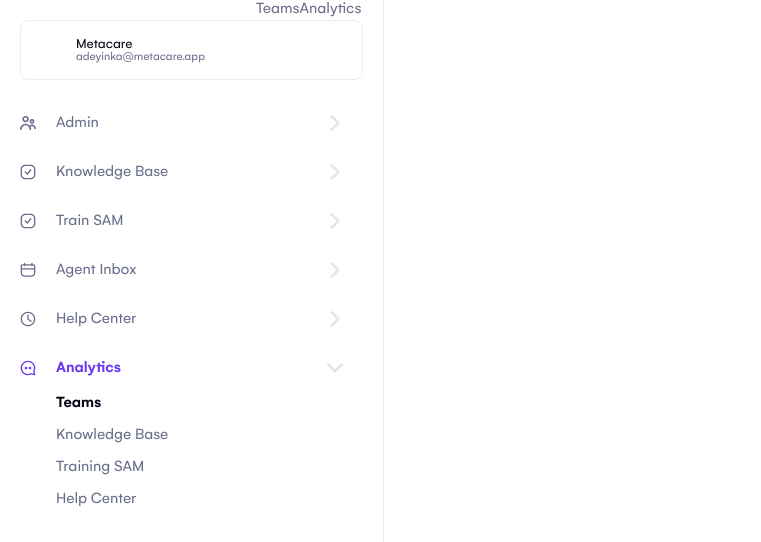
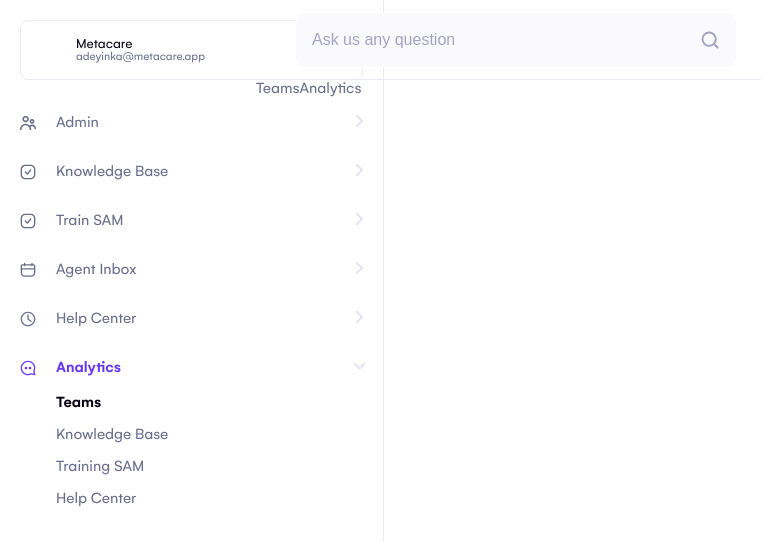
Before and after one commit to justsolomon/analytics-dashboard, a React (Create React App) app: page / in a window 1280 px wide. Shown: the top 542 px of the page, without its empty margins (0-761 px from the left). Built offline with nearby package versions, Linux system fonts and the light colour scheme.

Commit message:
Implement Input component

```diff
--- a/src/components/global/Header/header.module.scss
+++ b/src/components/global/Header/header.module.scss
@@ -0,0 +1,31 @@
+@import 'styles/variables';
+@import 'styles/mixins';
+
+.header {
+  @include layout-main();
+  @include flex-center();
+
+  height: 80px;
+  padding: 0 40px;
+  border-bottom: 1px solid $border-color;
+
+  &__input {
+    input {
+      height: 54px;
+      width: 440px;
+      border: none;
+      border-radius: $border-radius--lg;
+      background-color: $header-input-bg;
+    }
+
+    span {
+      top: 17px;
+      color: $secondary-color;
+
+      svg {
+        height: 20px;
+        width: 20px;
+      }
+    }
+  }
+}
--- a/src/components/global/Header/index.tsx
+++ b/src/components/global/Header/index.tsx
@@ -1,7 +1,17 @@
+import Input from '../Input';
+import { ReactComponent as SearchIcon } from 'assets/vectors/search.svg';
 import styles from './header.module.scss';
 
 const Header = () => {
-  return <header className={styles['header']}></header>;
+  return (
+    <header className={styles['header']}>
+      <Input
+        containerClass={styles['header__input']}
+        rightIcon={<SearchIcon />}
+        placeholder="Ask us any question"
+      />
+    </header>
+  );
 };
 
 export default Header;
--- a/src/components/global/Input/index.tsx
+++ b/src/components/global/Input/index.tsx
@@ -1,7 +1,35 @@
 import styles from './input.module.scss';
 
-const Input = () => {
-  return <div>Input</div>;
+interface InputProps extends React.InputHTMLAttributes<HTMLInputElement> {
+  containerClass?: string;
+  leftIcon?: React.ReactNode;
+  rightIcon?: React.ReactNode;
+}
+
+const Input = ({
+  containerClass,
+  leftIcon,
+  rightIcon,
+  ...rest
+}: InputProps) => {
+  return (
+    <div className={`${styles['input-group']} ${containerClass}`}>
+      {leftIcon ? (
+        <span className={styles['input__left-icon']}>{leftIcon}</span>
+      ) : null}
+
+      <input
+        {...rest}
+        className={`${styles['input']} ${rest.className} ${
+          leftIcon ? styles['input--has-left'] : ''
+        } ${rightIcon ? styles['input--has-right'] : ''}`}
+      />
+
+      {rightIcon ? (
+        <span className={styles['input__right-icon']}>{rightIcon}</span>
+      ) : null}
+    </div>
+  );
 };
 
 export default Input;
--- a/src/components/global/Input/input.module.scss
+++ b/src/components/global/Input/input.module.scss
@@ -0,0 +1,49 @@
+@import 'styles/variables';
+@import 'styles/mixins';
+
+.input {
+  &-group {
+    @include position();
+  }
+
+  height: 44px;
+  width: 100%;
+  padding: 0 16px;
+  border: 1px solid $border-color;
+  border-radius: $border-radius--md;
+  font-size: $font-size--base;
+
+  &:focus {
+    outline: none;
+  }
+
+  &::placeholder {
+    color: $secondary-color;
+  }
+
+  &--has-left {
+    padding-left: 48px;
+  }
+
+  &--has-right {
+    padding-right: 48px;
+  }
+
+  &__left-icon,
+  &__right-icon {
+    @include position(absolute, 14px);
+
+    svg {
+      height: 16px;
+      width: 16px;
+    }
+  }
+
+  &__left-icon {
+    left: 16px;
+  }
+
+  &__right-icon {
+    right: 16px;
+  }
+}
--- a/src/components/global/Layout/layout.module.scss
+++ b/src/components/global/Layout/layout.module.scss
@@ -1,3 +1,5 @@
+@import 'styles/mixins';
+
 .main-content {
-  margin-left: 20%;
+  @include layout-main();
 }
--- a/src/components/global/Sidebar/subcomponents/NavLinkMenu/navLinkMenu.module.scss
+++ b/src/components/global/Sidebar/subcomponents/NavLinkMenu/navLinkMenu.module.scss
@@ -14,7 +14,7 @@
       color: $purple;
     }
 
-    span {
+    span:first-child {
       @include flex-center();
 
       svg {
--- a/src/styles/_mixins.scss
+++ b/src/styles/_mixins.scss
@@ -37,3 +37,11 @@
   bottom: $bottom;
   left: $left;
 }
+
+@mixin layout-main {
+  margin-left: 20%;
+
+  @media #{$media-desktop-sm} {
+    margin-left: 30%;
+  }
+}
--- a/src/styles/_variables.scss
+++ b/src/styles/_variables.scss
@@ -25,6 +25,7 @@ $brand-color--primary: #25bb87;
 $brand-color--secondary: #22aa7b;
 $brand-color--tertiary: #19805c;
 $border-color: #ecebf5;
+$header-input-bg: #fafafc;
 
 $border-radius--sm: 6px;
 $border-radius--md: 8px;
```
Also changed, not shown: src/assets/vectors/search.svg (added).
